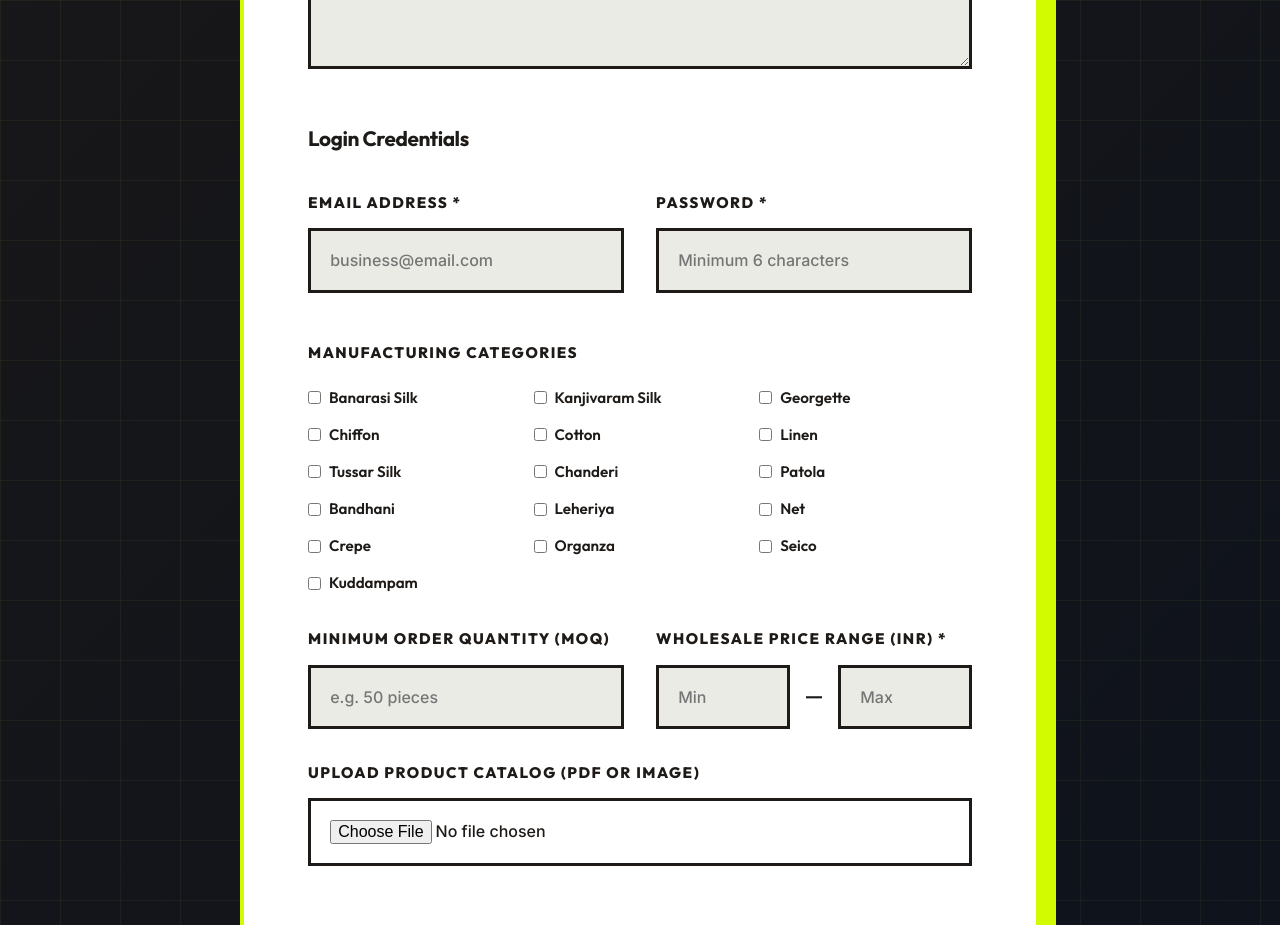
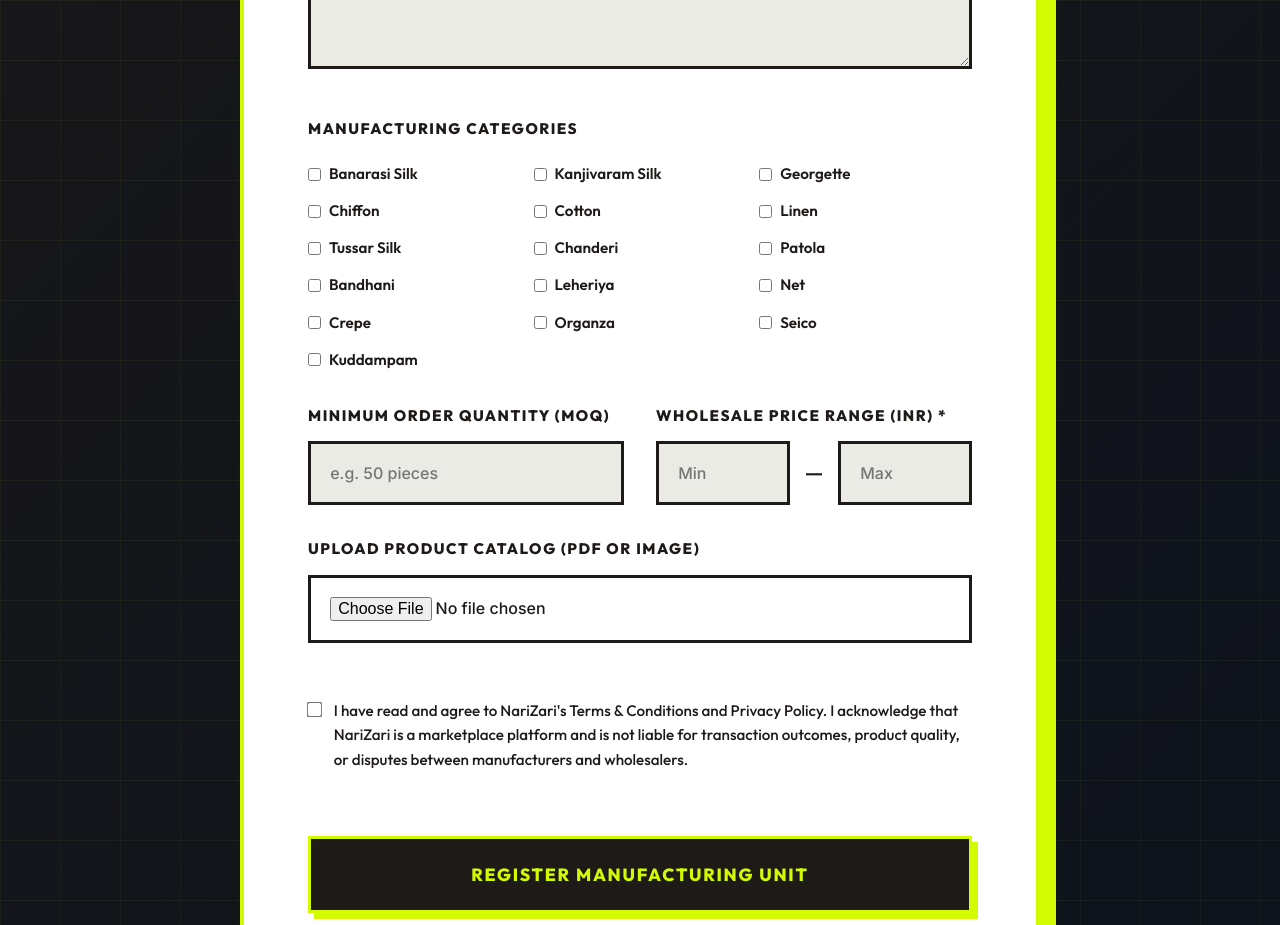
Before and after one commit to nihalkumar5/narizari_new, a Next.js app: page /join in a window 1280 px wide. Shown: the part 1620-2545 px from the top of the page. Built offline with nearby package versions, Linux system fonts and the light colour scheme; a web font is replaced by a local one.

Commit message:
Remove login credentials from join forms

```diff
--- a/src/app/join/page.js
+++ b/src/app/join/page.js
@@ -114,18 +114,7 @@ function JoinForm() {
                 <textarea placeholder="Complete address for cargo pickup and logistics coordination" required></textarea>
               </div>
 
-              <h3 style={{ marginTop: '1.5rem', marginBottom: '0.5rem', fontSize: '1.3rem', fontFamily: 'var(--font-heading)', color: 'var(--color-navy)' }}>Login Credentials</h3>
 
-              <div className="join-row">
-                <div className="join-input-group">
-                  <label>Email Address *</label>
-                  <input type="email" placeholder="business@email.com" required />
-                </div>
-                <div className="join-input-group">
-                  <label>Password *</label>
-                  <input type="password" placeholder="Minimum 6 characters" required minLength="6" />
-                </div>
-              </div>
 
               <div className="join-input-group" style={{ marginTop: '1rem' }}>
                 <label>Manufacturing Categories</label>
@@ -201,18 +190,7 @@ function JoinForm() {
                 <input type="tel" placeholder="If different from mobile" />
               </div>
 
-              <h3 style={{ marginTop: '1.5rem', marginBottom: '0.5rem', fontSize: '1.3rem', fontFamily: 'var(--font-heading)', color: 'var(--color-navy)' }}>Login Credentials</h3>
 
-              <div className="join-row">
-                <div className="join-input-group">
-                  <label>Email Address *</label>
-                  <input type="email" placeholder="business@email.com" required />
-                </div>
-                <div className="join-input-group">
-                  <label>Password *</label>
-                  <input type="password" placeholder="Minimum 6 characters" required minLength="6" />
-                </div>
-              </div>
 
               <div className="join-input-group">
                 <label>Estimated Monthly Volume Requirement</label>
```
